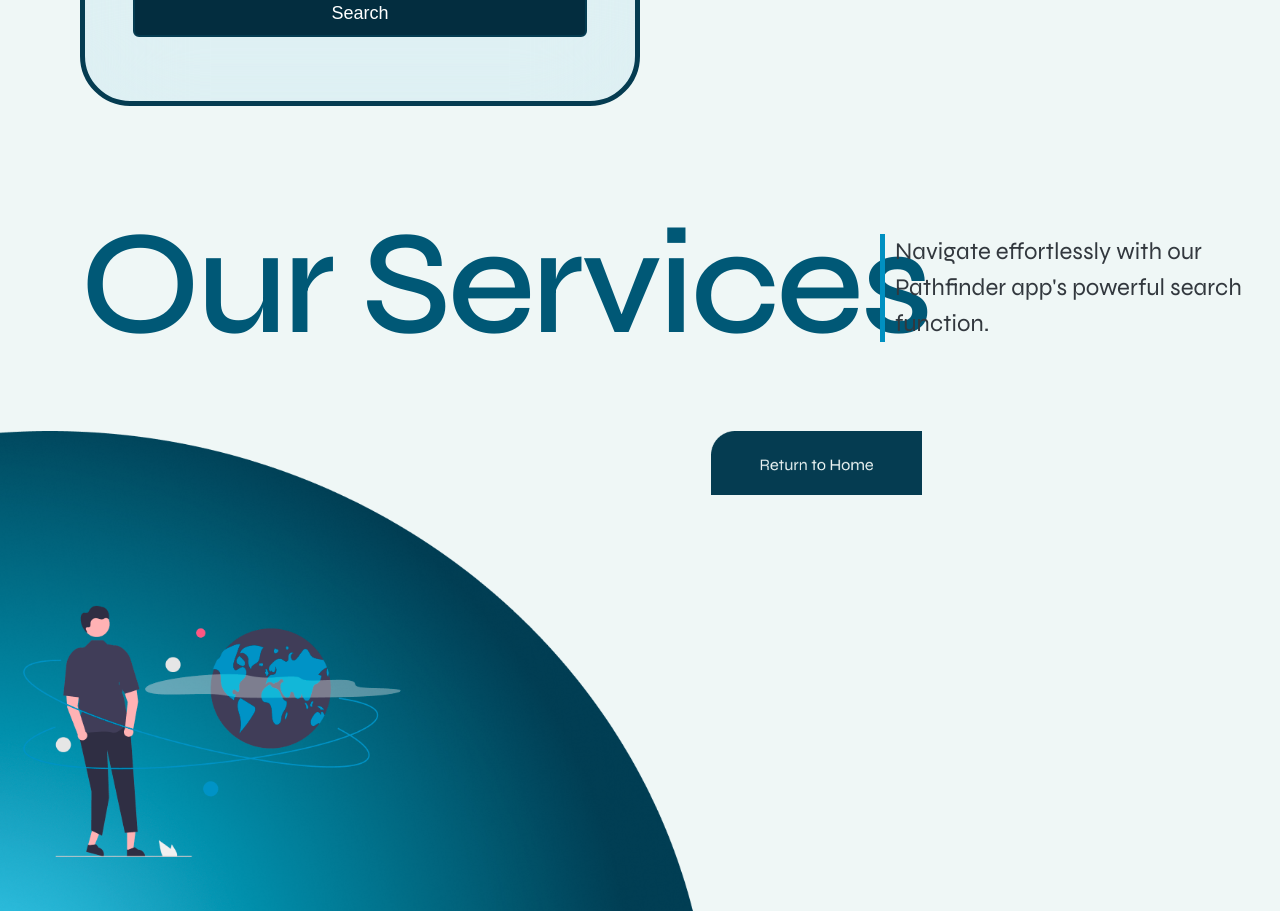
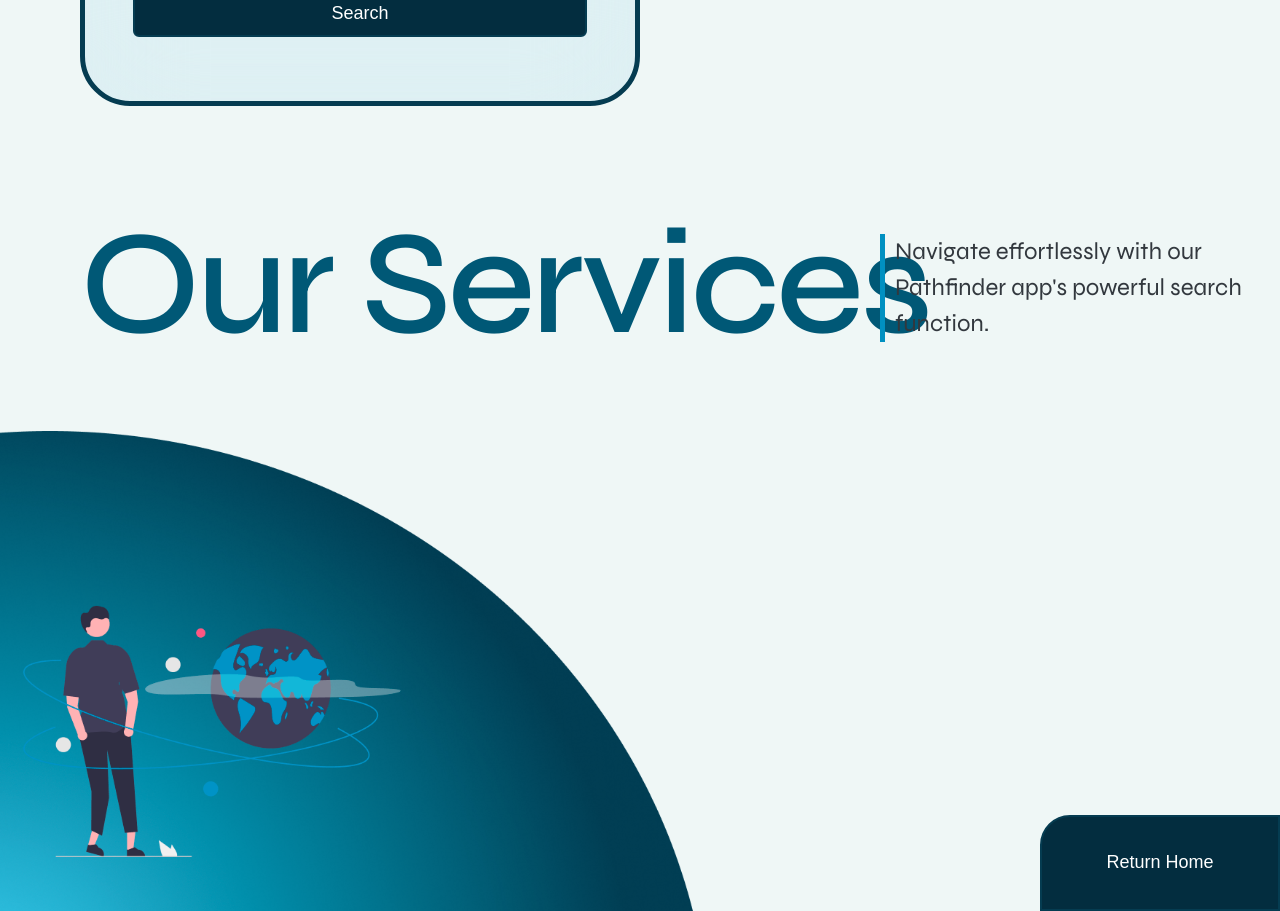
Before and after one commit to deepspace1000/pathfinder, a React (Vite) app in the folder frontend/: page / in a window 1280 px wide. Shown: the part 800-1711 px from the top of the page. Built offline with nearby package versions, Linux system fonts and the light colour scheme.

Commit message:
go-home button bug fix

```diff
--- a/frontend/src/pages/HomePage.tsx
+++ b/frontend/src/pages/HomePage.tsx
@@ -1,4 +1,4 @@
-import { Grid, styled, Typography } from '@mui/joy';
+import { Grid, styled, Typography, Button } from '@mui/joy';
 
 import LocationIcon from '../assets/homepage/location-icon.svg?react';
 import { SearchForm } from '../components/SearchForm.tsx';
@@ -37,7 +37,7 @@ export function HomePage() {
         </Grid>
       </Grid>
 
-        <Grid container sx={{ flexGrow: 1, maxWidth: '100%' }}>
+        <Grid container sx={{ flexGrow: 1, maxWidth: '100%', position: "relative" }}>
             <Grid xs={12} sx={{ position: 'relative', padding: '3rem 5rem'}}>
                 <Typography level={'h1'} component={'h1'} display={'inline'}>
                     Our Services
@@ -46,14 +46,20 @@ export function HomePage() {
                     Navigate effortlessly with our Pathfinder app's powerful search function.
                 </ServiceTitleTextContainer>
             </Grid>
-              <BottomLeftImage src="../assets/homepage/img.png" />
-              <Link to={"/detail"}>
-                  <ButtonImage src="../assets/homepage/ReturnHome.png"/>
-              </Link>
+
+            <BottomLeftImage src="../assets/homepage/img.png" />
+
+            <Link to={"#"}>
+                <Button sx={{borderRadius: 0, borderTopLeftRadius: "30px", height: "6rem", width: "15rem", right: 0, bottom: 0, position: "absolute" }}>
+                    Return Home
+                </Button>
+            </Link>
         </Grid>
     </>
   );
 }
+
+/*<ButtonImage src="../assets/homepage/ReturnHome.png"/>*/
 
 const FrontImage = styled('img')`
   width: auto;
@@ -91,7 +97,6 @@ const ServiceTitleTextContainer = styled('div')`
   margin-top: 3rem;
   right: 0;
   padding-left: 10px;
-  box-sizing: border-box;
   max-width: 25rem;
   border-left: 5px solid var(--primary);
   display: inline;
@@ -111,9 +116,3 @@ const BottomLeftImage = styled('img')`
   left: 0;
   height: 30rem;
 `;
-
-const ButtonImage = styled('img')`
-  bottom: 0;
-  right: 0;
-  height: 4rem;
-`;
```
